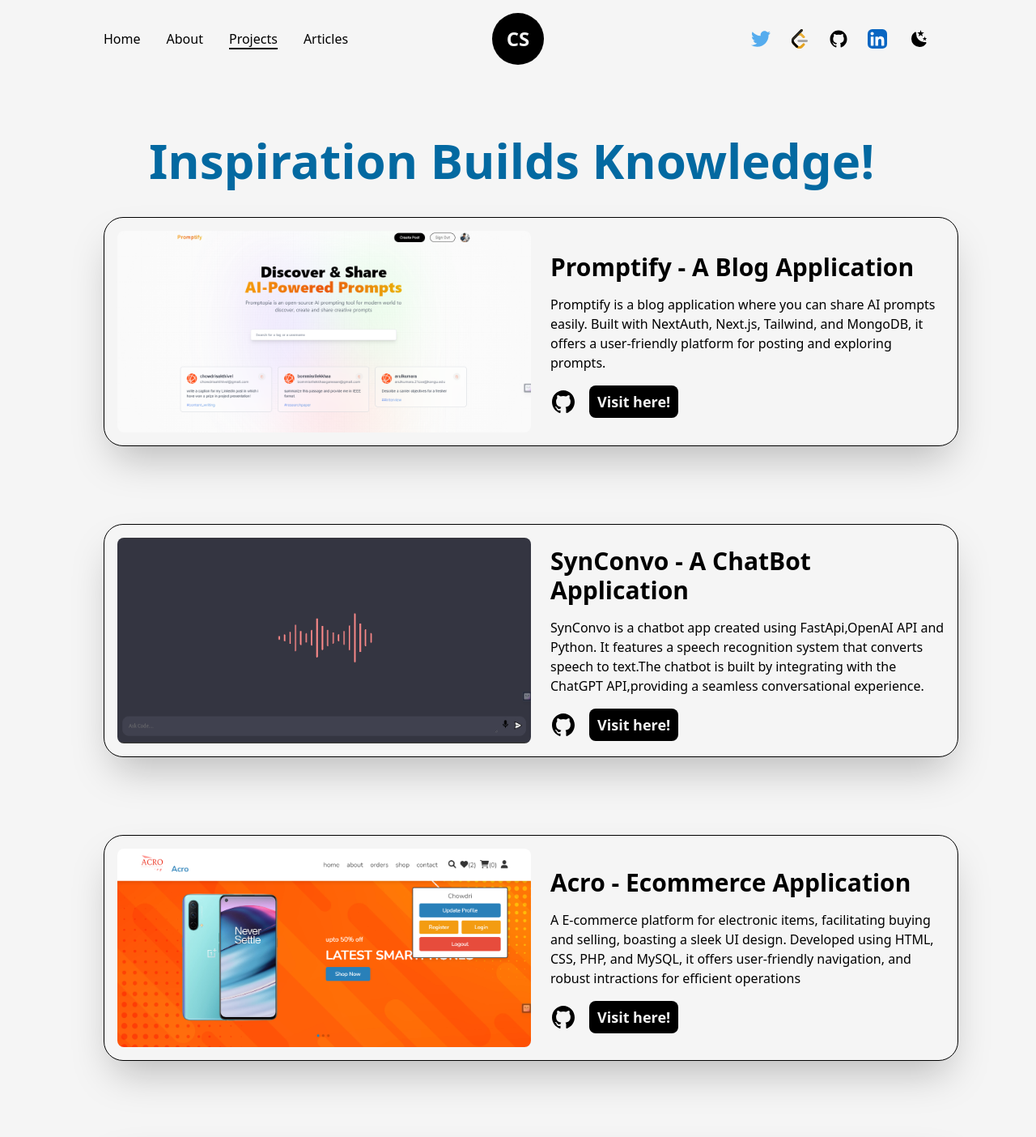
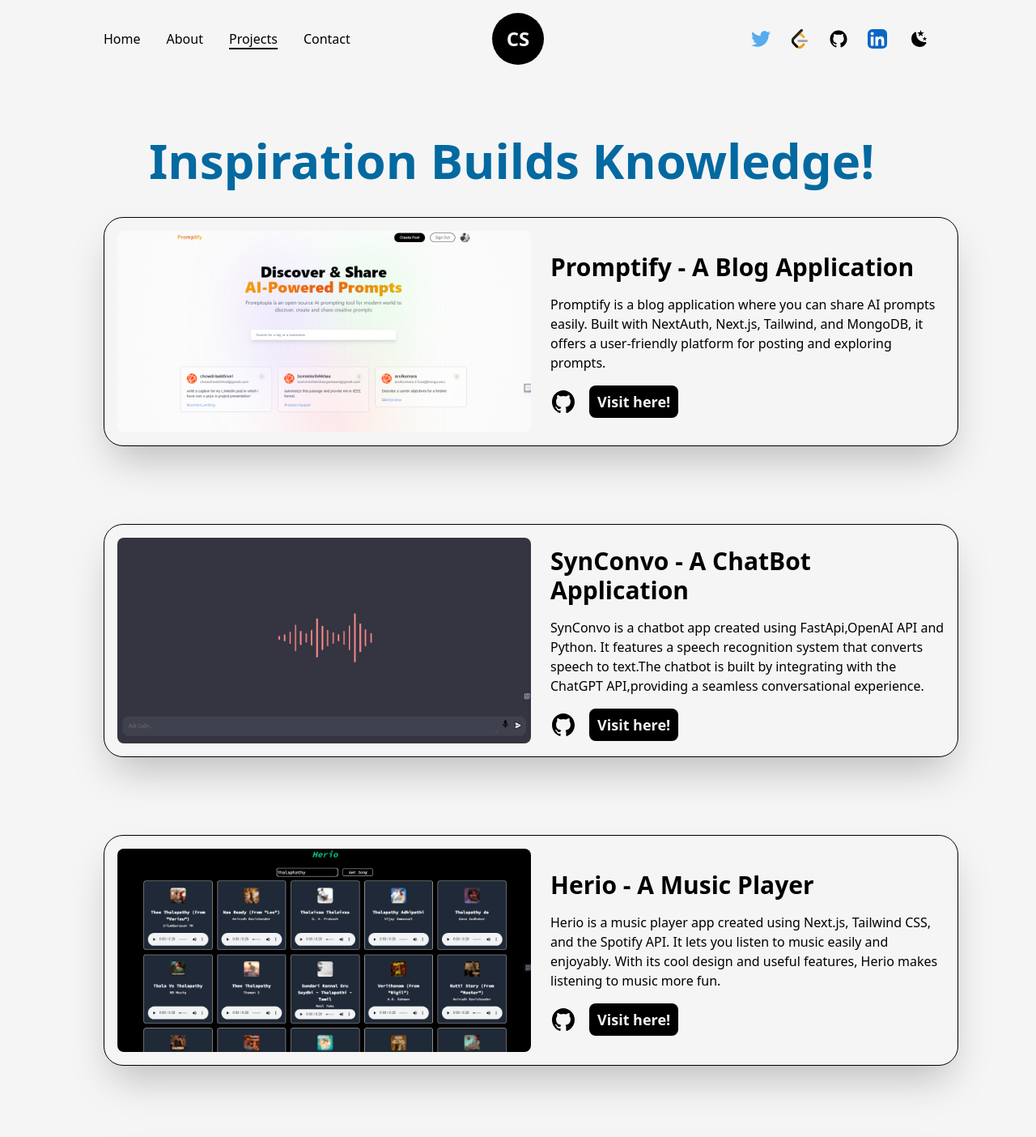
Before and after one commit to ChowdriS/Portfolio, a Next.js app: page /projects in a window 1280 px wide. Shown: the top 1404 px of the page at 81% size. Built offline with nearby package versions, Linux system fonts and the light colour scheme.

Commit message:
herio update

```diff
--- a/src/Components/Footer.js
+++ b/src/Components/Footer.js
@@ -11,7 +11,7 @@
                 <span>by&nbsp;</span>
             <h2 className='text-sky-900 dark:text-primaryDark'>Chow3</h2>
             </div>
-            <Link href={"mailto:chowdrisakthivel@gmail.com"} target='_blank' className='underline underline-offset-2 font-bold'>Say Hello!</Link>
+            <Link href={"mailto:chowdrisakthivel@gmail.com"} target='_blank' className='underline underline-offset-2 font-bold'>Hola Amigos!</Link>
         </Layout>
     </footer>
   )
--- a/src/Components/Navbar.js
+++ b/src/Components/Navbar.js
@@ -6,10 +6,10 @@
 import {motion} from 'framer-motion'
 import useThemeSwitcher from './hooks/useThemeSwitcher'
 
-const CustomLink = ({href,title,className=""})=>{
+const CustomLink = ({href,title,tar,className=""})=>{
     const router = useRouter();
     return(
-        <Link href={href} className={`${className} relative group`}>
+        <Link href={href} target={tar} className={`${className} relative group`}>
             {title}
             <span className={`h-[2px] inline-block bg-dark absolute left-0 -bottom-0.5
             group-hover:w-full transition-[width] dark:bg-light ease-in duration-300 ${router.asPath===href ? 'w-full' : 'w-0'}
@@ -30,7 +30,7 @@
             <CustomLink href="/" title="Home" className='mr-4'/>
             <CustomLink href="/about" title="About" className='mx-4'/>
             <CustomLink href="/projects" title="Projects" className='mx-4'/>
-            <CustomLink href="/articles" title="Articles" className='ml-4'/>
+            <CustomLink href="mailto:chowdrisakthivel@gmail.com" title="Contact" target="_blank" className='ml-4'/>
         </nav>
         <nav className='flex items-center justify-center flex-wrap'>
         <motion.a href="https://twitter.com/itz_me_chow3" target={"_blank"} whileHover={{y:-2}} whileTap={{scale:2}} className='w-6 mr-3' ><TwitterIcon/></motion.a>
--- a/src/pages/index.js
+++ b/src/pages/index.js
@@ -33,7 +33,7 @@
                   Resume<LinkArrow className={`w-6 ml-1`}/></Link>
                 <Link href="mailto:chowdrisakthivel@gmail.com" target={'_blank'}
                 className='font-medium ml-4 text-dark dark:text-light underline text-xl capitalize'>
-                  Contact</Link>
+                  Say Hello!</Link>
               </div>
               </div>
           </div>
--- a/src/pages/projects.js
+++ b/src/pages/projects.js
@@ -10,6 +10,7 @@
 // import Acro3 from '../../public/images/projects/Acro/3.png'
 import sample from '../../public/images/projects/sample.png'
 import promptify from '../../public/images/projects/promptify.png'
+import herio from '../../public/images/projects/herio.png'
 import synconvo from '../../public/images/projects/synconvo.png'
 
 
@@ -66,11 +67,23 @@
                     <FeaturedProjet
                     title="SynConvo - A ChatBot Application"
                     summary="SynConvo is a chatbot app created using FastApi,OpenAI API and Python.
-                     It features a speech recognition system that converts speech to text.The chatbot is built by integrating
-                     with the ChatGPT API,providing a seamless conversational experience."
+                     It features a speech recognition system that converts speech to text.The chatbot is
+                     built by integrating with the ChatGPT API,providing a seamless conversational experience."
                     img={synconvo}
                     link="https://github.com/Aswinsrini/SyncConvo-react"
                     github="https://github.com/Aswinsrini/SyncConvo-react"
+                    />
+                </div>
+
+                <div className='col-span-12'>
+                    <FeaturedProjet
+                    title="Herio - A Music Player"
+                    summary="Herio is a music player app created using Next.js,
+                     Tailwind CSS, and the Spotify API. It lets you listen to music easily and enjoyably.
+                     With its cool design and useful features, Herio makes listening to music more fun."
+                    img={herio}
+                    link="https://herio.vercel.app/"
+                    github="https://github.com/ChowdriS/herio"
                     />
                 </div>
 
```
Also changed, not shown: public/images/projects/herio.png (added), 1 other file (tests, documents, lock files or other folders).
